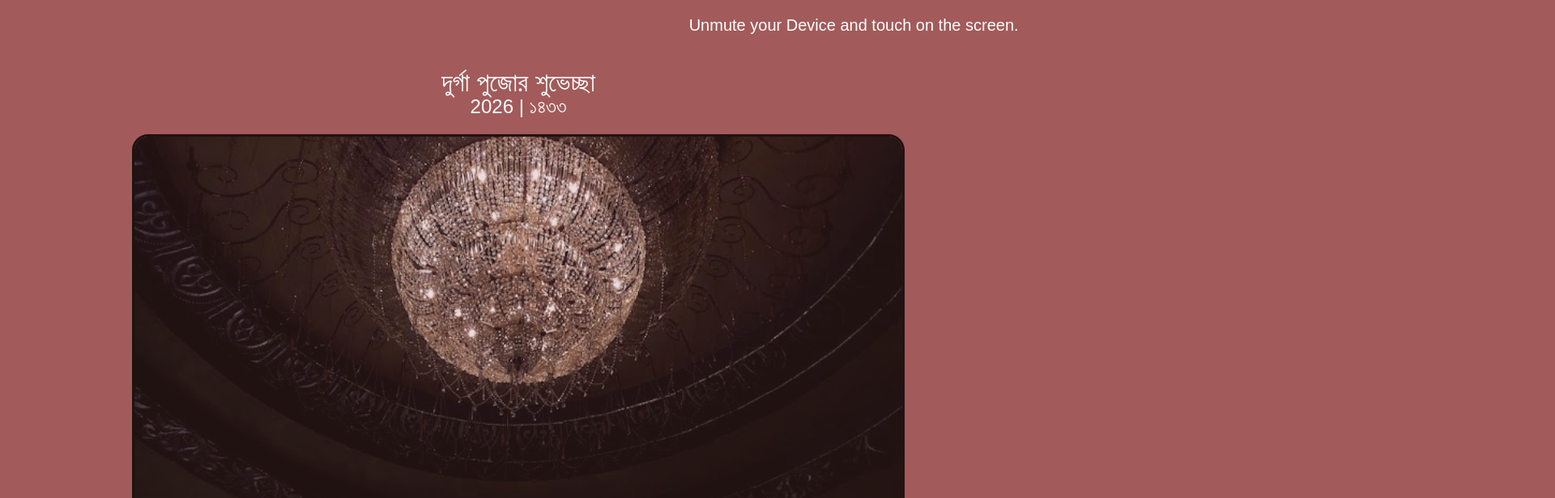
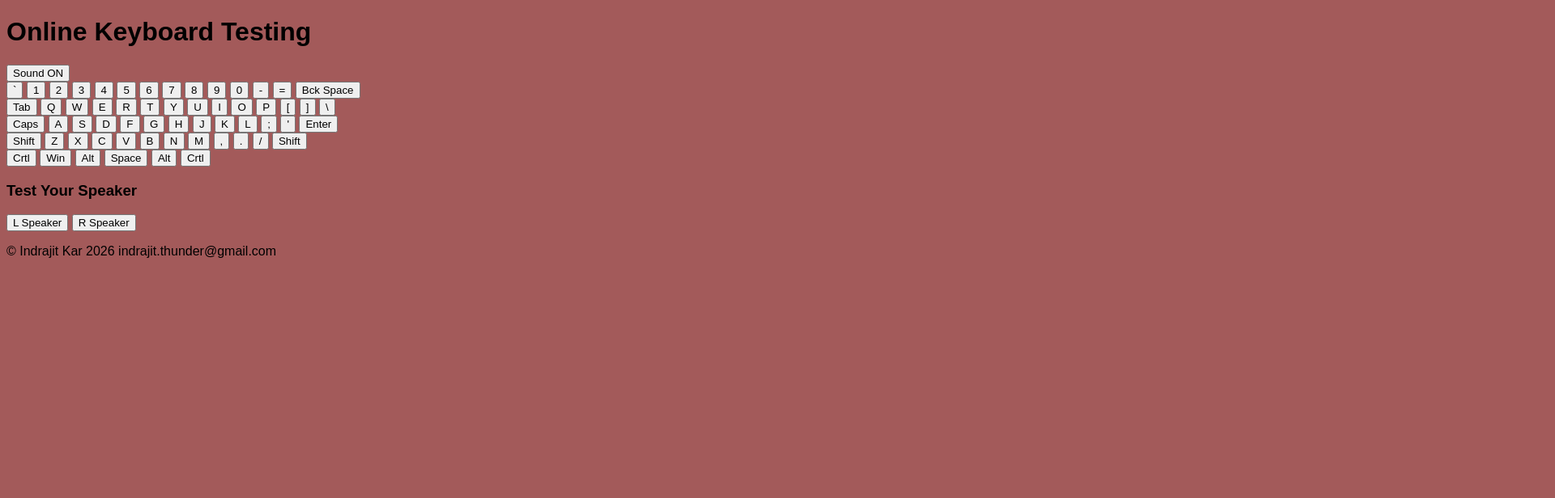
Before and after one commit to ikelectro/durgaPuja, a plain HTML site: page index.html in a window 1280 px wide. Shown: the top 616 px of the page at 81% size, 1920 px wide, since content can reach past the window. Drawn offline with nearby package versions, Linux system fonts and the light colour scheme; a web font is replaced by a local one.

Commit message:
Add files via upload

```diff
--- a/index.html
+++ b/index.html
@@ -1,74 +1,132 @@
 <!DOCTYPE html>
-<html lang="Bangla">
+<html lang="en">
 <head>
   <meta charset="UTF-8">
   <meta name="viewport" content="width=device-width, initial-scale=1.0">
-  <title>দুর্গা পুজো ২০২৬ - শুভেচ্ছা বার্তা</title>
+  <title>test Keyboard & Speaker Online</title>
+  <link rel="stylesheet" href="./style.css">
 
-  <!-- Essential Open Graph Tags for Facebook, WhatsApp, LinkedIn -->
+  <link rel="icon" href="./assets/kb.svg">
+
+
+  <!-- Standard Meta Tags for SEO -->
+<title>Online Keyboard & Speaker Test</title>
+<meta name="description" content="Test your laptop or desktop's keyboard and speakers instantly online." />
+
+
+<!-- Open Graph / Facebook / WhatsApp / LinkedIn -->
 <meta property="og:type" content="website" />
-  <meta property="og:url" content="https://durga-puja-2026-sigma.vercel.app/" />
-  <meta property="og:title" content="Wishing Happy Durga Pujo by Indrajit" />
-  <meta property="og:description" content="Durga Puja 2026 - শুভেচ্ছা ও ছুটির বিজ্ঞপ্তি" />
-  <meta property="og:image" content="https://durga-puja-2026-sigma.vercel.app/og-preview.png" />
+<meta property="og:url" content="https://your-domain.vercel.app/" />
+<meta property="og:title" content="Online Keyboard & Speaker Test" />
+<meta property="og:description" content="Test your laptop or desktop's keyboard and speakers easily online." />
+<meta property="og:image" content="https://your-domain.vercel.app/og-preview.png" />
 <meta property="og:image:width" content="1200" />
 <meta property="og:image:height" content="630" />
 
-  <!-- Optional Facebook App ID
-  <!-- <meta property="fb:app_id" content="YOUR_FACEBOOK_APP_ID" /> -->
-
 <!-- Twitter Card Tags -->
 <meta name="twitter:card" content="summary_large_image" />
-  <meta name="twitter:title" content="Wishing Happy Durga Pujo by Indrajit" />
-  <meta name="twitter:description" content="Durga Puja 2026" />
-  <meta name="twitter:image" content="https://durga-puja-2026-sigma.vercel.app/og-preview.png" />
+<meta name="twitter:url" content="https://your-domain.vercel.app/" />
+<meta name="twitter:title" content="Online Keyboard & Speaker Test" />
+<meta name="twitter:description" content="Test your laptop or desktop's keyboard and speakers. Designed by Indrajit Kar." />
+<meta name="twitter:image" content="https://your-domain.vercel.app/og-preview.png" />
 
-  <link rel="stylesheet" href="style.css">
-
+<!-- Font Preconnections -->
 <link rel="preconnect" href="https://fonts.googleapis.com">
 <link rel="preconnect" href="https://fonts.gstatic.com" crossorigin>
-  <link href="https://fonts.googleapis.com/css2?family=Anek+Bangla:wght@100..800&display=swap" rel="stylesheet">
+<link href="https://fonts.googleapis.com/css2?family=Roboto:ital,wght@0,100..900;1,100..900&display=swap" rel="stylesheet">
+
 </head>
 <body>
-  <header class="scroll-container">
-    <p class="scroll-text">Unmute your Device and touch on the screen.</p>
-  </header>
-  <div class="image-one">
-    <h1 class="greetings"> দুর্গা পুজোর শুভেচ্ছা</h1>
-    <h2 class="greetings-year"> 2026 | ১৪৩৩</h2>
-    <img id="bagbazar-image" src="./assets/Bagbazar.jpg"
-          alt="Durga Idol at Kolkata durung Durga Pujo a religious festivals">
+  <main>
+    <h1 class="main-heading">Online Keyboard Testing</h1>
+    <button title="On or OFF sound effect on key press" class="on-off">Sound ON</button>
+    <div class="keyboard-layout">
+      <div class="kbl-1st">
+        <button class="alpha" id="Backquote">`</button>
+        <button class="alpha" id="Digit1">1</button>
+        <button class="alpha" id="Digit2">2</button>
+        <button class="alpha" id="Digit3">3</button>
+        <button class="alpha" id="Digit4">4</button>
+        <button class="alpha" id="Digit5">5</button>
+        <button class="alpha" id="Digit6">6</button>
+        <button class="alpha" id="Digit7">7</button>
+        <button class="alpha" id="Digit8">8</button>
+        <button class="alpha" id="Digit9">9</button>
+        <button class="alpha" id="Digit0">0</button>
+        <button class="alpha" id="Minus">-</button>
+        <button class="alpha" id="Equal">=</button>
+        <button class="alpha" id="Backspace">Bck Space</button>
+      </div>
+      <div class="kbl-2nd">
+        <button class="alpha" id="Tab">Tab</button>
+        <button class="alpha" id="KeyQ">Q</button>
+        <button class="alpha" id="KeyW">W</button>
+        <button class="alpha" id="KeyE">E</button>
+        <button class="alpha" id="KeyR">R</button>
+        <button class="alpha" id="KeyT">T</button>
+        <button class="alpha" id="KeyY">Y</button>
+        <button class="alpha" id="KeyU">U</button>
+        <button class="alpha" id="KeyI">I</button>
+        <button class="alpha" id="KeyO">O</button>
+        <button class="alpha" id="KeyP">P</button>
+        <button class="alpha" id="BracketLeft">[</button>
+        <button class="alpha" id="BracketRight">]</button>
+        <button class="alpha" id="Backslash">\</button>
       </div>
 
-  <div class="image-two">
-    <div class="tithi-container">
-      <div class="tithi-heading">ষষ্ঠী</div>
-      <div>১৬ই অক্টোবর ২৮শে আশ্বিন, শুক্রবার</div>
+       <div class="kbl-3rd">
+        <button class="alpha" id="CapsLock">Caps</button>
+        <button class="alpha" id="KeyA">A</button>
+        <button class="alpha" id="KeyS">S</button>
+        <button class="alpha" id="KeyD">D</button>
+        <button class="alpha" id="KeyF">F</button>
+        <button class="alpha" id="KeyG">G</button>
+        <button class="alpha" id="KeyH">H</button>
+        <button class="alpha" id="KeyJ">J</button>
+        <button class="alpha" id="KeyK">K</button>
+        <button class="alpha" id="KeyL">L</button>
+        <button class="alpha" id="Semicolon">;</button>
+        <button class="alpha" id="Quote">'</button>
+        <button class="alpha" id="Enter">Enter</button>
+      </div>
 
-      <div class="tithi-heading">সপ্তমী</div>
-      <div>১৭-১৮ই অক্টোবর ২৯-৩০শে আশ্বিন, শনিবার-রবিবার</div>
+      <div class="kbl-4th">
+        <button class="alpha" id="ShiftLeft">Shift</button>
+        <button class="alpha" id="KeyZ">Z</button>
+        <button class="alpha" id="KeyX">X</button>
+        <button class="alpha" id="KeyC">C</button>
+        <button class="alpha" id="KeyV">V</button>
+        <button class="alpha" id="KeyB">B</button>
+        <button class="alpha" id="KeyN">N</button>
+        <button class="alpha" id="KeyM">M</button>
+        <button class="alpha" id="Comma">,</button>
+        <button class="alpha" id="Period">.</button>
+        <button class="alpha" id="Slash">/</button>
+        <button class="alpha" id="ShiftRight">Shift</button>
+        <!-- <button class="alpha" id="ArrowUp">↑</button> -->
+      </div>
 
-
-      <div class="tithi-heading">অষ্টমী</div>
-      <div> ১৯শে অক্টোবর ১লা কার্ত্তিক, সোমবার</div>
-
-      <div class="tithi-heading">নবমী</div>
-      <div>২০শে অক্টোবর  ২রা কার্ত্তিক, মঙ্গলবার</div>
-
-      <div class="tithi-heading">বিজয়াদশমী</div>
-      <div>২১শে অক্টোবর ৩রা কার্ত্তিক, বুধবার</div>
+      <div class="kbl-5th">
+        <button class="alpha" id="ControlLeft">Crtl</button>
+        <button class="alpha" id="Metaleft">Win</button>
+        <button class="alpha" id="AltLeft">Alt</button>
+        <button class="alpha" id="Space">Space</button>
+        <button class="alpha" id="AltRight">Alt</button>
+        <button class="alpha" id="ControlRight">Crtl</button>
       </div>
     </div>
-
-  <div class="image-three">
-    <div><a href="https://www.hardcomsolution.in">HardCom Solution</a> এর সমস্ত কাজ এই কদিন বন্ধ থাকবে।</div>
-    <div>ধন্যবাদ।</div>
+    <h3 class="speaker-heading">Test Your Speaker</h3>
+    <div class="speaker-test">
+      <button class="left-speaker">L Speaker</button>
+      <button class="right-speaker">R Speaker</button>
     </div>
 
+    <p>© Indrajit Kar 2026 indrajit.thunder@gmail.com</p>
 
-
+  </main>
 
   <script src="https://ajax.googleapis.com/ajax/libs/jquery/3.7.1/jquery.min.js"></script>
-  <script src="./index.js"></script>
+  <script src="./indexKB3.js"></script>
+
 </body>
 </html>
```
Also changed, not shown: og-preview.png. Lines whose indentation alone changed are shown as unchanged.
